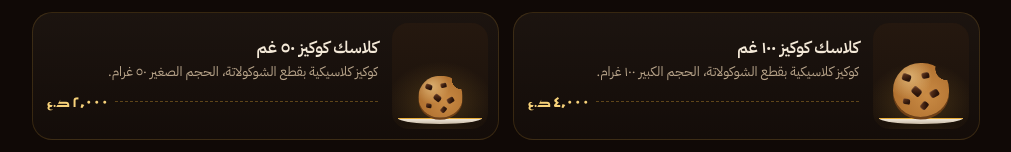
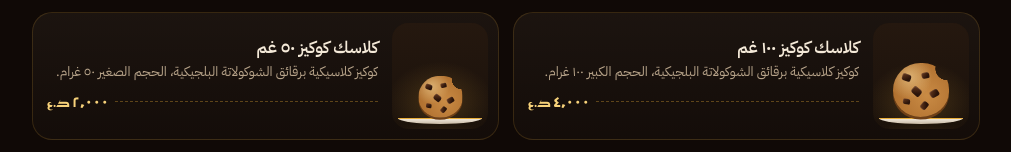
Before and after one commit to d69te/gambithouse, a plain HTML site: page index.html in a window 1280 px wide. Shown: the part 2605-2757 px from the top of the page, without its empty margins (134-1145 px from the left). Drawn offline with Linux system fonts and the light colour scheme.

Commit message:
Classic cookies: Belgian chocolate chips
Co-Authored-By: Claude Opus 5.5 <noreply@anthropic.com>

```diff
--- a/index.html
+++ b/index.html
@@ -644,11 +644,11 @@ const ITEMS = [
     art: { sweet: "tiramisu" } },
   { id: "classic-cookie-100", cat: "sweets", price: 4000, sizes: false, extras: [], badges: [], img: "",
     name: { ar: "كلاسك كوكيز ١٠٠ غم", en: "Classic Cookie 100 g" },
-    desc: { ar: "كوكيز كلاسيكية بقطع الشوكولاتة، الحجم الكبير ١٠٠ غرام.", en: "Classic chocolate chunk cookie, the large 100 g size." },
+    desc: { ar: "كوكيز كلاسيكية برقائق الشوكولاتة البلجيكية، الحجم الكبير ١٠٠ غرام.", en: "Classic cookie with Belgian chocolate chips, the large 100 g size." },
     art: { sweet: "cookie" } },
   { id: "classic-cookie-50", cat: "sweets", price: 2000, sizes: false, extras: [], badges: [], img: "",
     name: { ar: "كلاسك كوكيز ٥٠ غم", en: "Classic Cookie 50 g" },
-    desc: { ar: "كوكيز كلاسيكية بقطع الشوكولاتة، الحجم الصغير ٥٠ غرام.", en: "Classic chocolate chunk cookie, the small 50 g size." },
+    desc: { ar: "كوكيز كلاسيكية برقائق الشوكولاتة البلجيكية، الحجم الصغير ٥٠ غرام.", en: "Classic cookie with Belgian chocolate chips, the small 50 g size." },
     art: { sweet: "cookie", small: true } },
   { id: "cocoa-cookie-50", cat: "sweets", price: 2500, sizes: false, extras: [], badges: [], img: "",
     name: { ar: "كوكيز بالكاكاو ٥٠ غم", en: "Cocoa Cookie 50 g" },
```
